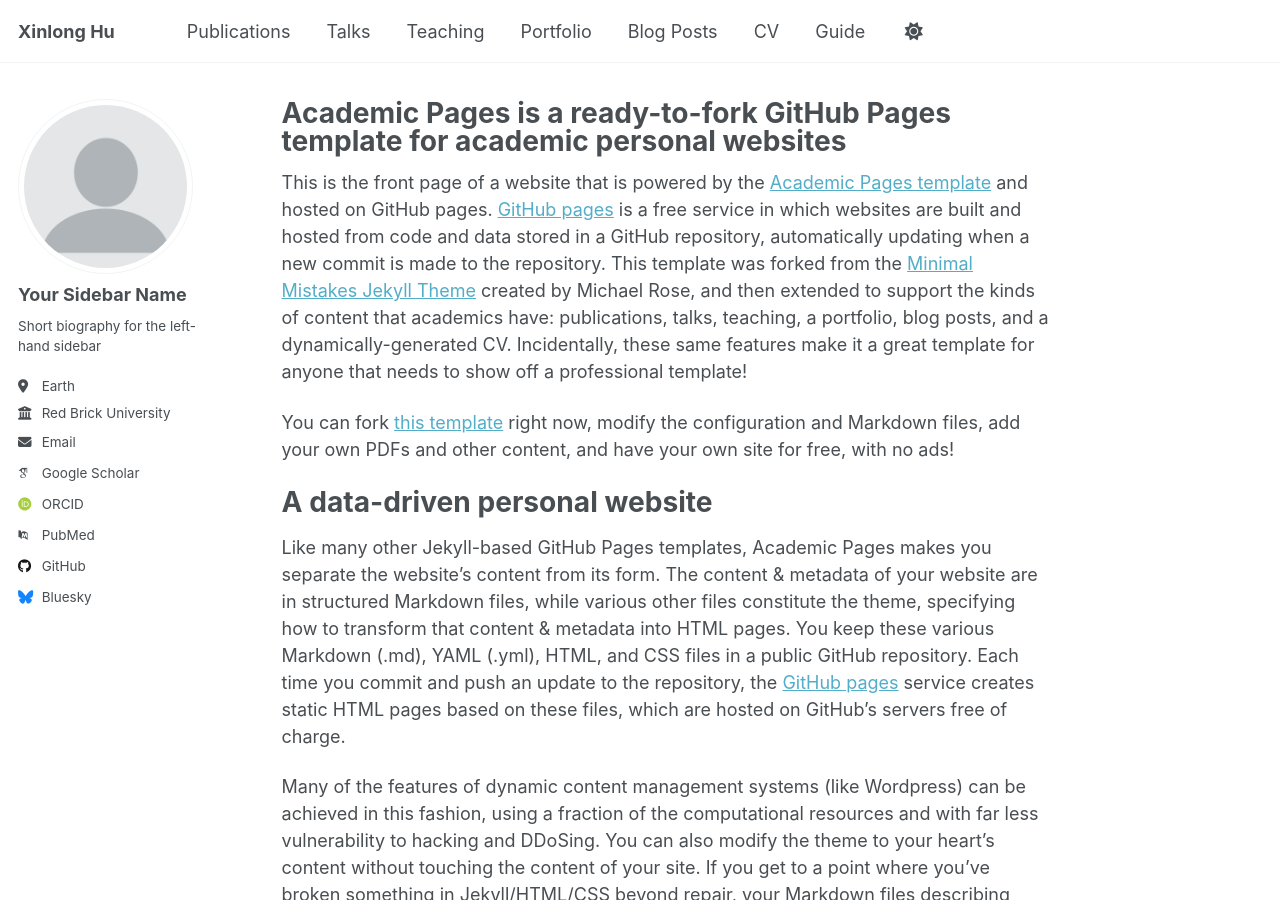
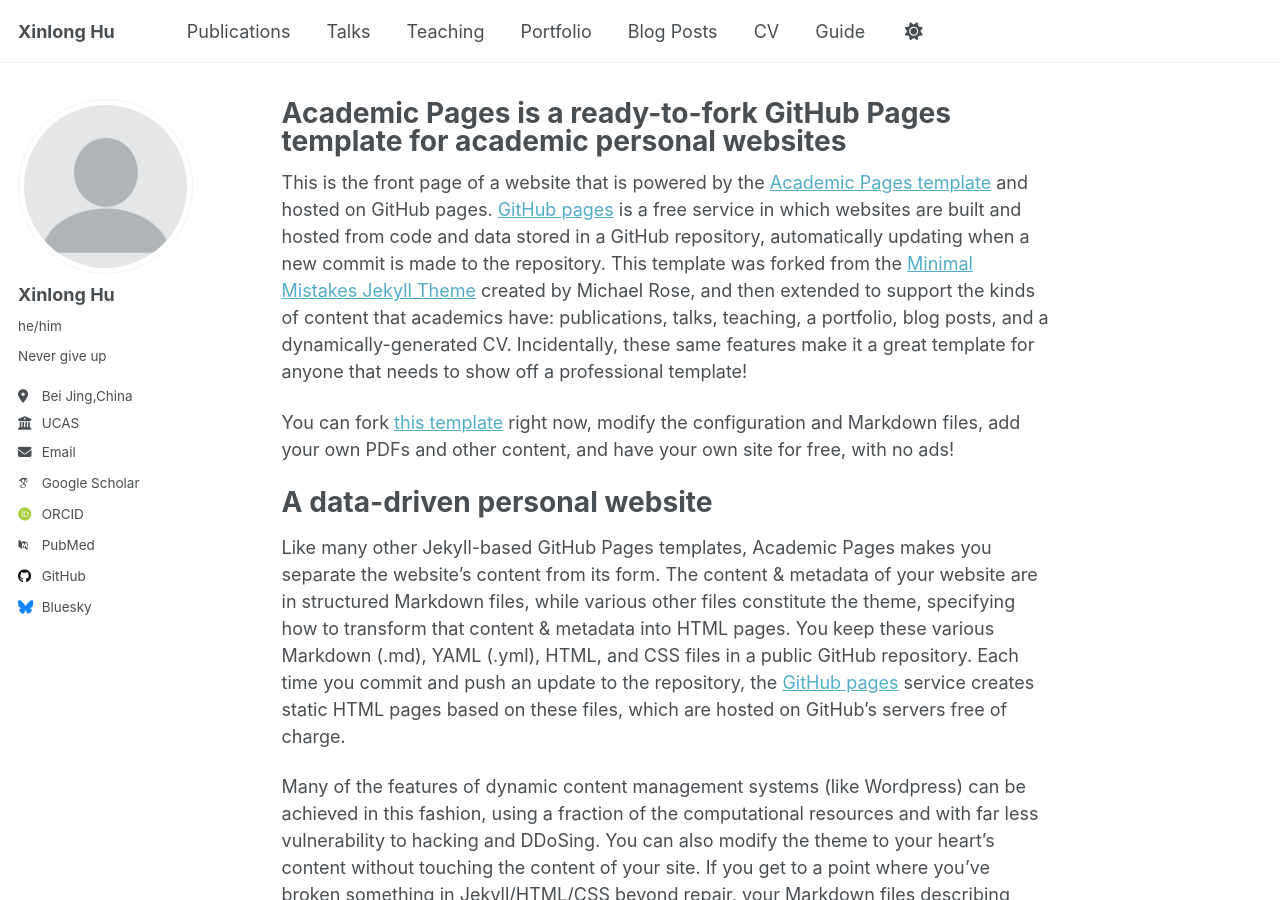
Before and after one commit to erhuer/erhuer2, a Jekyll site: the page built from _pages/about.md, in a window 1280 px wide and 900 px high. Built offline with Jekyll 4.4.1, drawn with Linux system fonts in a browser that asks for light colours; some web fonts are replaced; a script that is not in the unit is left out.

Commit message:
Update _config.yml

```diff
--- a/_config.yml
+++ b/_config.yml
@@ -13,7 +13,7 @@
 title_separator          : "-"
 name                     : &name "Xinlong Hu"
 description              : &description "Xinlong's academic portfolio"   # Update this with a general description of your site, this is the default if not overridden by a page
-url                      : https://erhuer2.github.io # The base hostname & protocol for your site e.g. "https://[your GitHub username].github.io",
+url                      : https://erhuer.github.io # The base hostname & protocol for your site e.g. "https://[your GitHub username].github.io",
                                                            # or if you already have some other page hosted on Github then use "https://[your GitHub username].github.io/[Your Repo Name]"
 baseurl                  : "" # the subpath of your site, e.g. "/blog"
 repository               : "erhuer/erhuer2.github.io"
@@ -24,13 +24,13 @@
 author:
   # Biographic information
   avatar           : "profile.png"
-  name             : "Your Sidebar Name"
-  pronouns         : # example: "she/her"
-  bio              : "Short biography for the left-hand sidebar"
-  location         : "Earth"
-  employer         : "Red Brick University"
+  name             : "Xinlong Hu"
+  pronouns         : "he/him"
+  bio              : "Never give up"
+  location         : "Bei Jing,China"
+  employer         : "UCAS"
   uri              : # URL
-  email            : "none@example.org"
+  email            : "erhuer2@outlook.com"
 
   # Academic websites
   academia         : # URL
```
